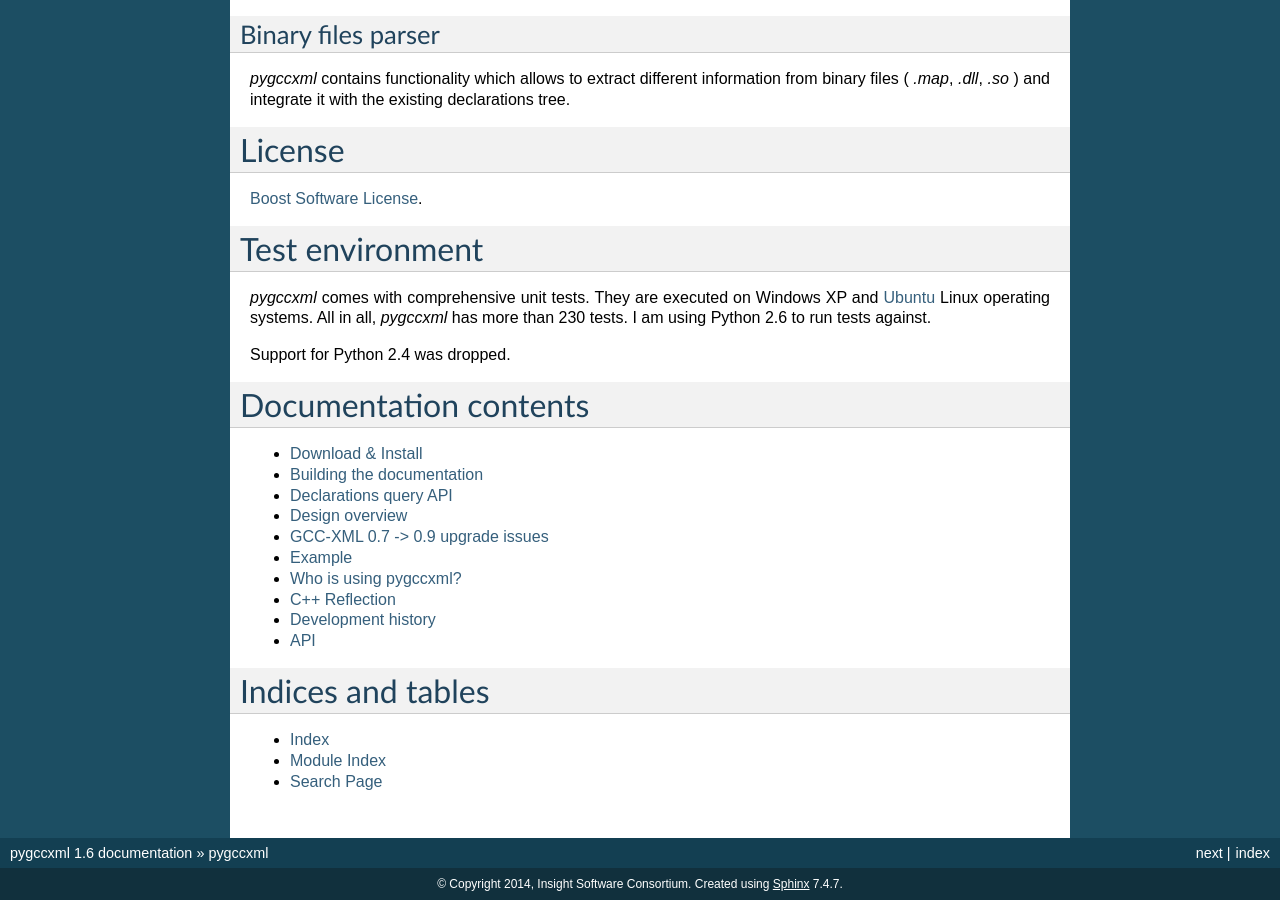
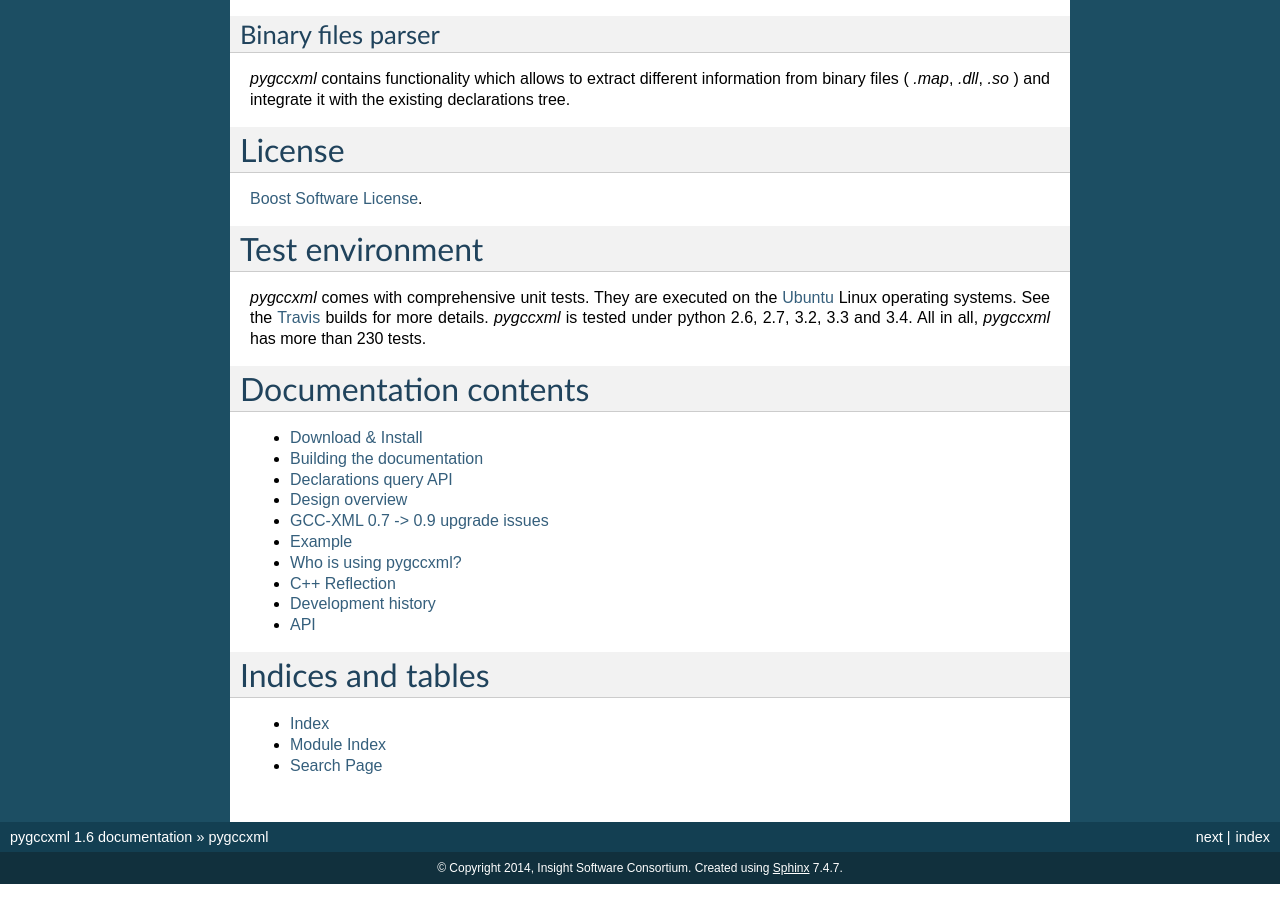
Before and after one commit to CastXML/pygccxml, a Sphinx documentation site: the page built from docs/index.rst, in a window 1280 px wide and 900 px high, scrolled down 1555 px. Built offline with Sphinx 7.4.7, drawn with Linux system fonts in a browser that asks for light colours.

Commit message:
Update docs for travis builds

```diff
--- a/docs/index.rst
+++ b/docs/index.rst
@@ -98,11 +98,9 @@ License
 Test environment
 ================
 
-`pygccxml` comes with comprehensive unit tests. They are executed on Windows XP
-and `Ubuntu`_ Linux operating systems. All in all, `pygccxml` has more than 230 tests.
-I am using Python 2.6 to run tests against.
-
-Support for Python 2.4 was dropped.
+`pygccxml` comes with comprehensive unit tests. They are executed on the `Ubuntu`_ Linux operating systems.
+See the `Travis`_ builds for more details. `pygccxml` is tested under python 2.6, 2.7, 3.2, 3.3 and 3.4.
+All in all, `pygccxml` has more than 230 tests.
 
 
 Documentation contents
@@ -129,6 +127,7 @@ Documentation contents
 .. _`GCC-XML`: http://www.gccxml.org
 .. _`Boost Software License`: http://boost.org/more/license_info.html
 .. _`Ubuntu`: http://www.ubuntu.com/
+.. _`Travis`: https://travis-ci.org/gccxml/pygccxml/builds
 .. _`boost::type_traits` : http://www.boost.org/libs/type_traits/index.html
 
 
```
